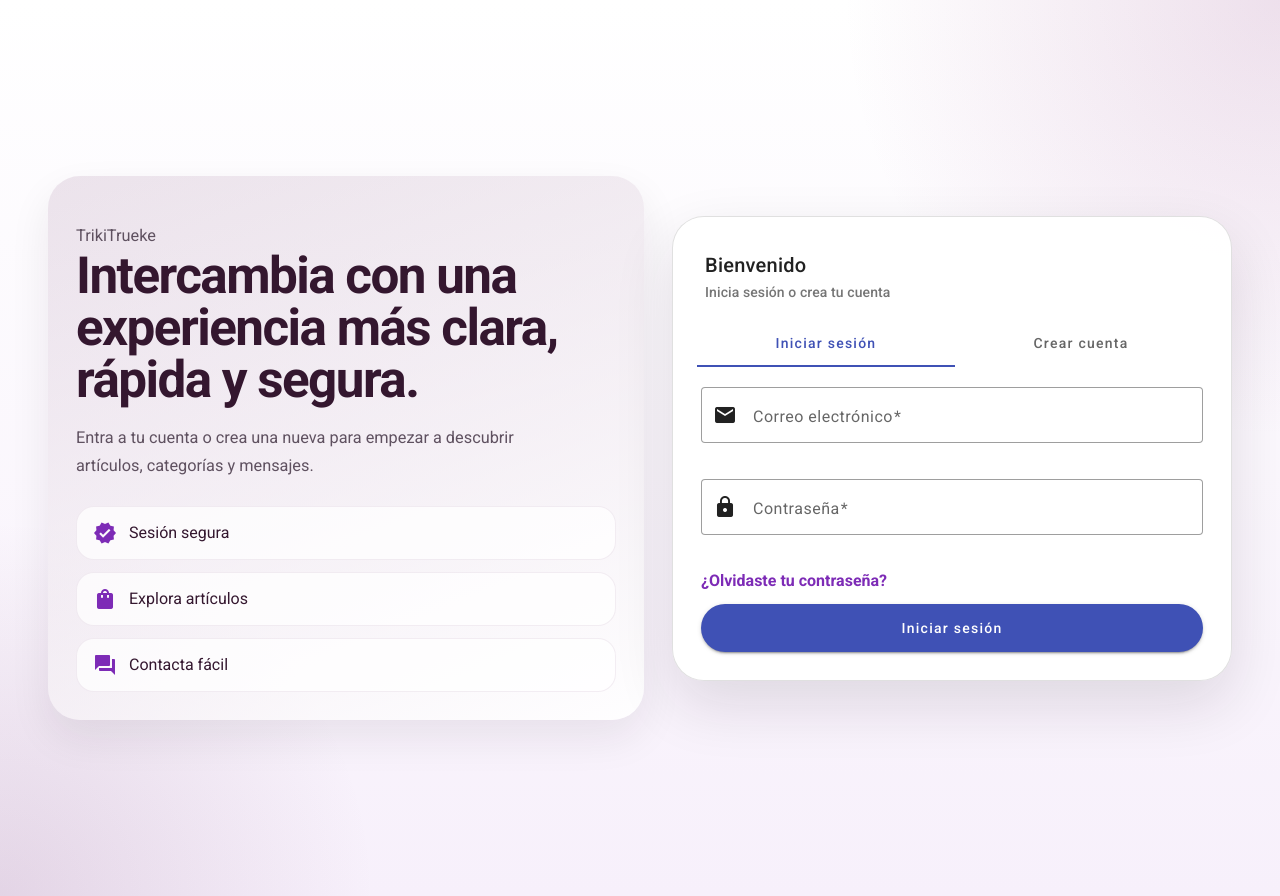
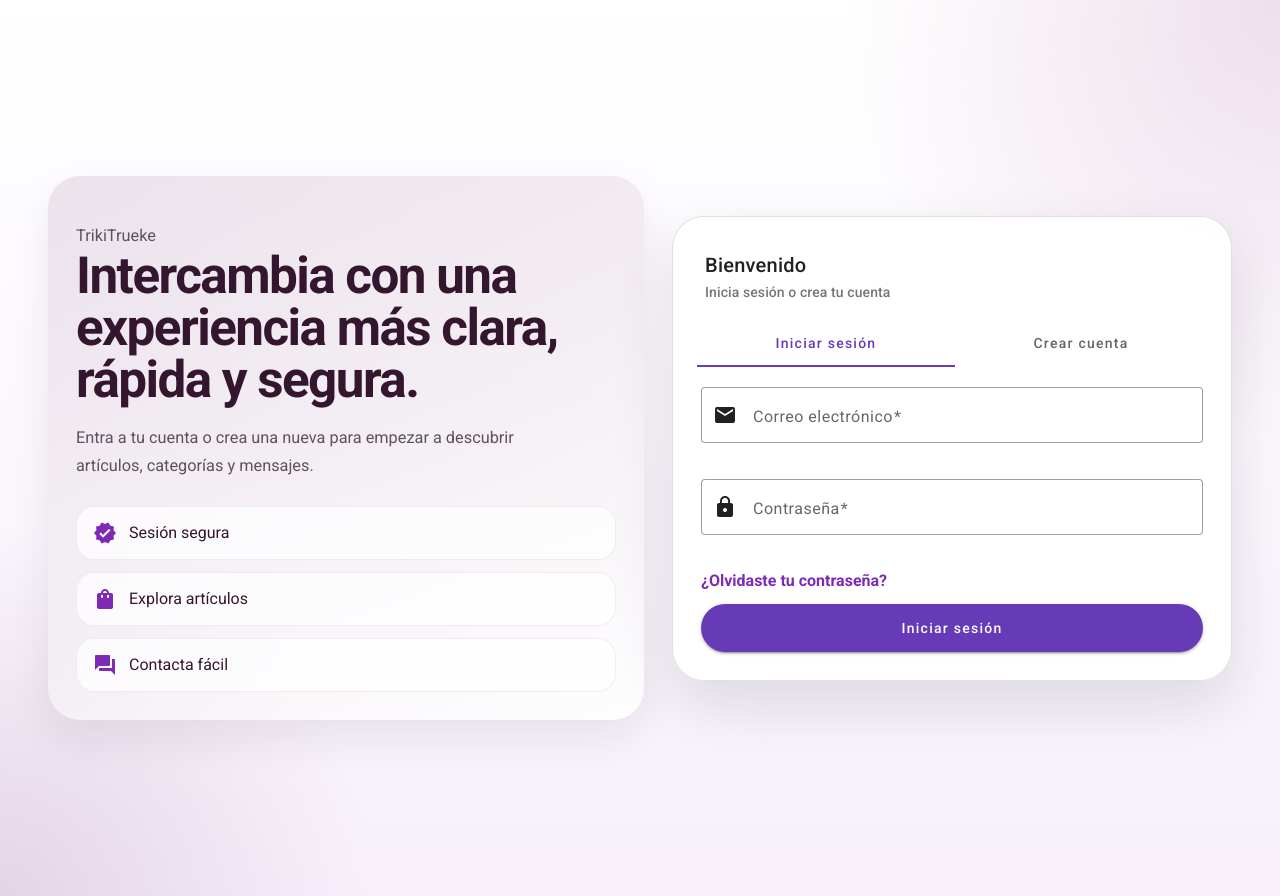
Before and after one commit to Paant0/TrikiTrueke, an Angular app: page /login in a window 1280 px wide. Built offline with nearby package versions, Linux system fonts and the light colour scheme; no server answers.

Commit message:
Color morado primario

```diff
--- a/src/styles.css
+++ /dev/null
@@ -1,32 +0,0 @@
-
-
-@import '@angular/material/prebuilt-themes/indigo-pink.css';
-
-:root {
-  color-scheme: light;
-  font-family: Roboto, "Helvetica Neue", sans-serif;
-}
-
-html, body {
-  height: 100%;
-}
-
-body {
-  margin: 0;
-  font-family: Roboto, "Helvetica Neue", sans-serif;
-  background: #fafafa;
-  color: rgba(0, 0, 0, 0.87);
-}
-
-#logo {
-  position: fixed;           /* Fija el logo en la pantalla */
-  top: 20px;                 /* Espacio desde arriba */
-  left: 20px;
-  size: 10%;               /* Espacio desde la izquierda */
-  width: 10%;               /* Tamaño del logo */
-  height: auto;              /* Mantiene la proporción */
-  z-index: 1000;             /* Asegura que quede encima del contenido */
-  cursor: pointer;           /* (Opcional) cambia el cursor al pasar */
- filter: drop-shadow(0 0 6px rgba(0, 0, 0, 0.4)); /* 🔥 Sombra suave */
-
-}
--- a/src/styles.scss
+++ b/src/styles.scss
@@ -1,9 +1,8 @@
 // Importar tema colors global
+@use '@angular/material' as mat;
 @import '../_theme-colors';
-
 // Importar tema prebuilt de Material
-@import '@angular/material/prebuilt-themes/indigo-pink.css';
-
+@import '@angular/material/prebuilt-themes/deeppurple-amber.css';
 :root {
   color-scheme: light;
   font-family: Roboto, "Helvetica Neue", sans-serif;
```
